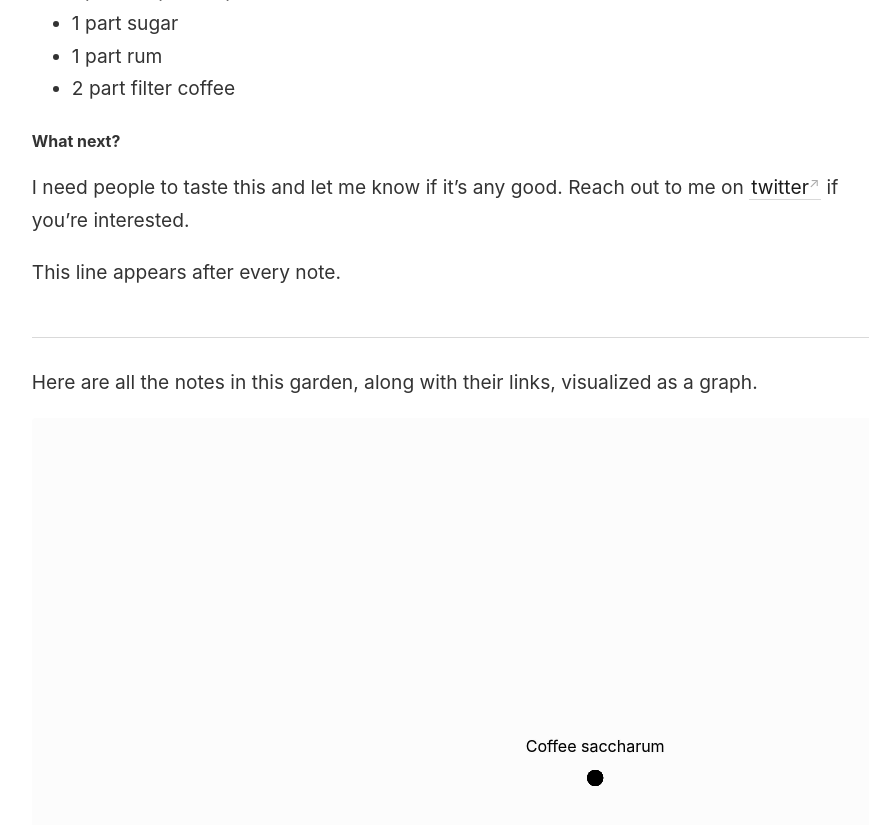
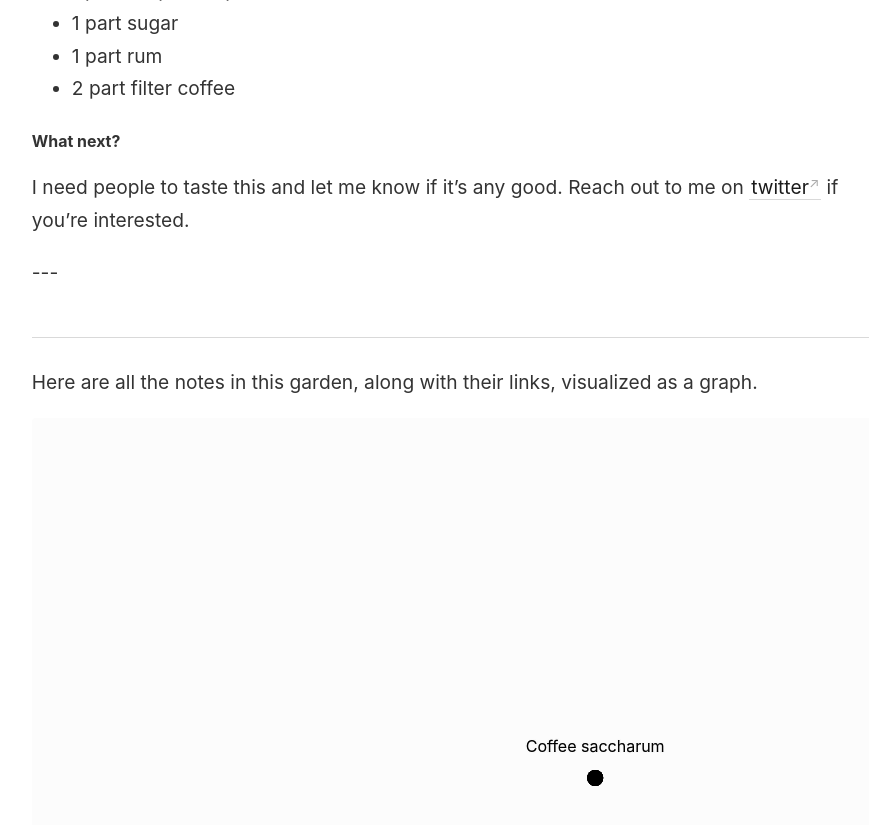
Before and after one commit to unitechy/unitechy-blog, a Jekyll site: the page built from _notes/Coffee Saccharum.md, in a window 1280 px wide and 900 px high, scrolled down 1209 px. Shown: the top 825 px of the window, without its empty margins (45-914 px from the left). Built offline with Jekyll 4.4.1, drawn with Linux system fonts in a browser that asks for light colours.

Commit message:
Removed line

```diff
--- a/_layouts/note.html
+++ b/_layouts/note.html
@@ -14,7 +14,7 @@ layout: default
   <div id="notes-entry-container">
     <content>
       {{ content }}
-      <p>This line appears after every note.</p>
+      <p>---</p>
     </content>
 
     <side style="font-size: 0.9em">
```
Also changed, not shown: _pages/index.md (+0 -1 lines).
